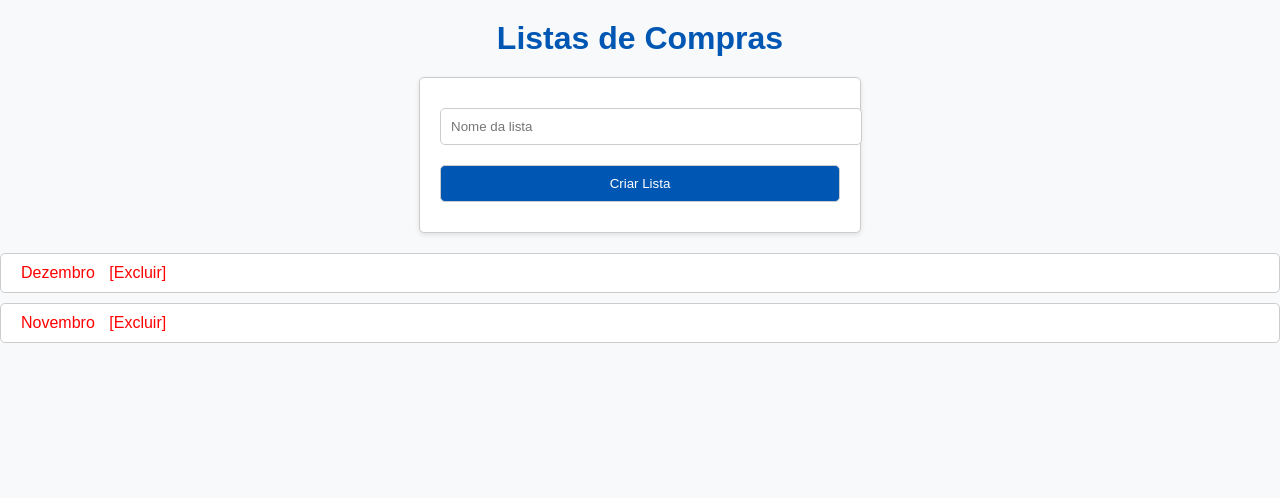
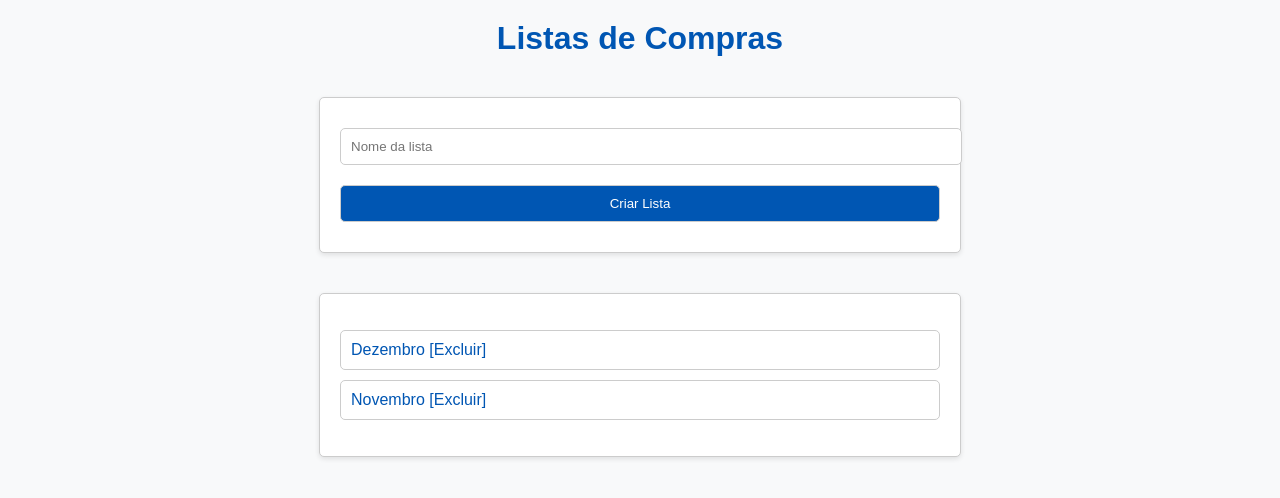
Before and after one commit to lucasvchaves22/Lista-de-Compras-Py, a Flask app: page / in a window 1280 px wide. Shown: the top 498 px of the page. Run offline with Flask 3, Linux system fonts and the light colour scheme; data comes from the database, SQL or seed files in the repository; both versions use the stored data as it was after the commit.

Commit message:
Atualizando projeto

```diff
--- a/App.py
+++ b/App.py
@@ -107,4 +107,4 @@ def excluir_lista(lista_id):
 
 if __name__ == "__main__":
     setup_database()
-    app.run(debug=True, port=8080)
+    app.run(debug=True, port=8000)
--- a/static/style.css
+++ b/static/style.css
@@ -23,9 +23,15 @@ a:hover {
     text-decoration: underline;
 }
 
+.form {
+    display: flex;
+    flex-direction: column;
+    align-items: center;
+}
+
 /* Formulários */
 form {
-    max-width: 400px;
+    width: 600px;
     margin: 20px auto;
     padding: 20px;
     background: white;
@@ -66,11 +72,6 @@ li {
     border-radius: 5px;
 }
 
-li a {
-    margin-left: 10px;
-    color: red;
-}
-
 /* Mensagens */
 ul li.success {
     color: green;
@@ -79,3 +80,13 @@ ul li.success {
 ul li.danger {
     color: red;
 }
+
+.iten {
+    max-width: 600px;
+    margin: 20px auto;
+    padding: 20px;
+    background: white;
+    border: 1px solid #ccc;
+    border-radius: 5px;
+    box-shadow: 0 2px 5px rgba(0, 0, 0, 0.1);
+}
--- a/templates/index.html
+++ b/templates/index.html
@@ -7,18 +7,24 @@
     <link rel="stylesheet" href="/static/style.css">
 </head>
 <body>
+    <div class="app">
+        <div class="form">
             <h1>Listas de Compras</h1>
             <form action="/criar_lista" method="POST">
                 <input type="text" name="nome" placeholder="Nome da lista" required>
                 <button type="submit">Criar Lista</button>
             </form>
+        </div>
+        <div class="iten">
             <ul>
             {% for lista in listas %}
                 <li>
                     <a href="/lista/{{ lista[0] }}">{{ lista[1] }}</a>
-                <a href="/excluir_lista/{{ lista[0] }}" style="color: red;">[Excluir]</a>
+                    <a href="/excluir_lista/{{ lista[0] }}">[Excluir]</a>
                 </li>
             {% endfor %}
             </ul>
+        </div>
+    </div>
 </body>
 </html>
```
Also changed, not shown: requirements.txt (added, +20 -0 lines), templates/lista.html (+7 -1 lines), lista_compras.db, 3 other files. Lines whose indentation alone changed are shown as unchanged.
